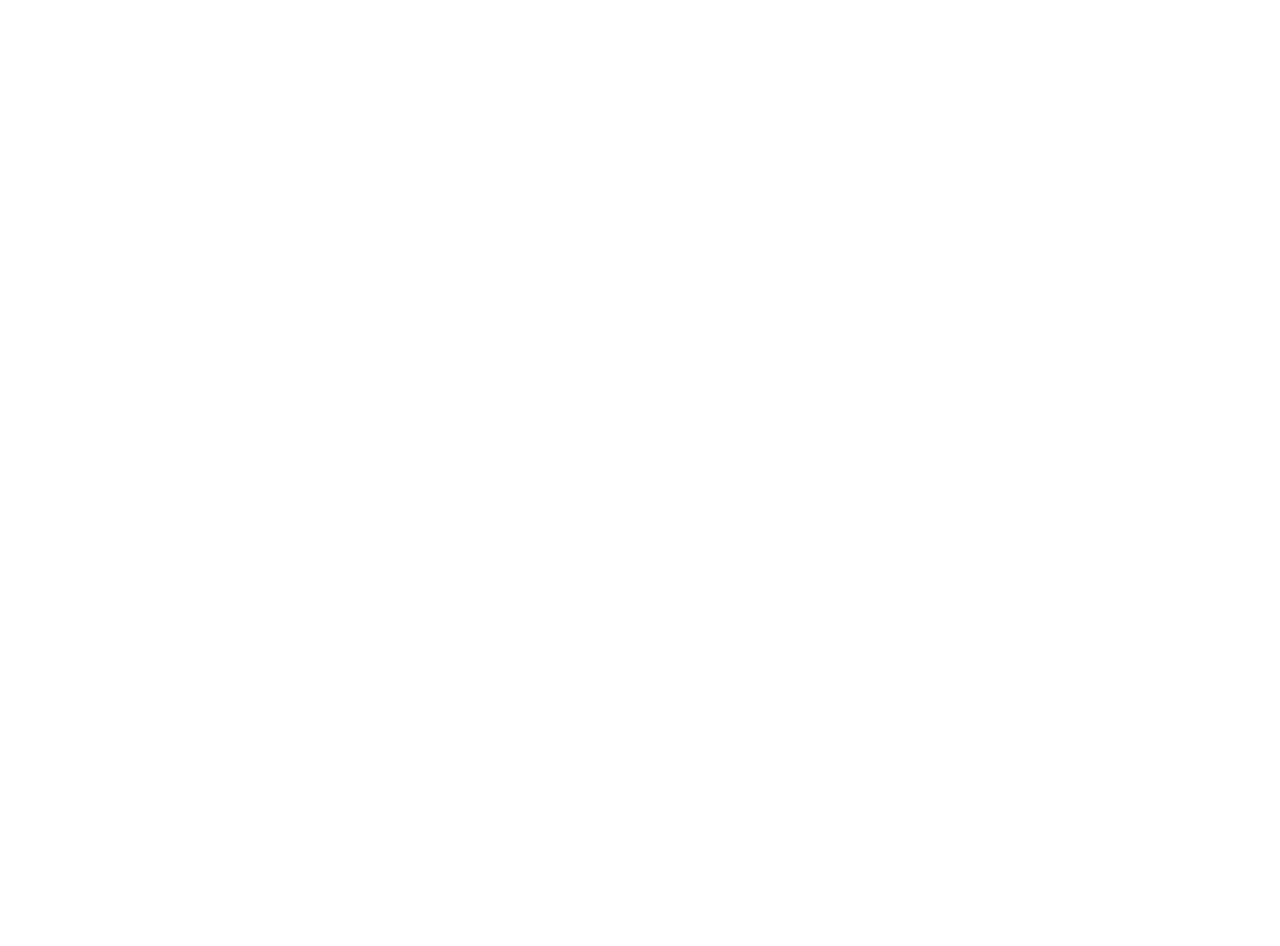
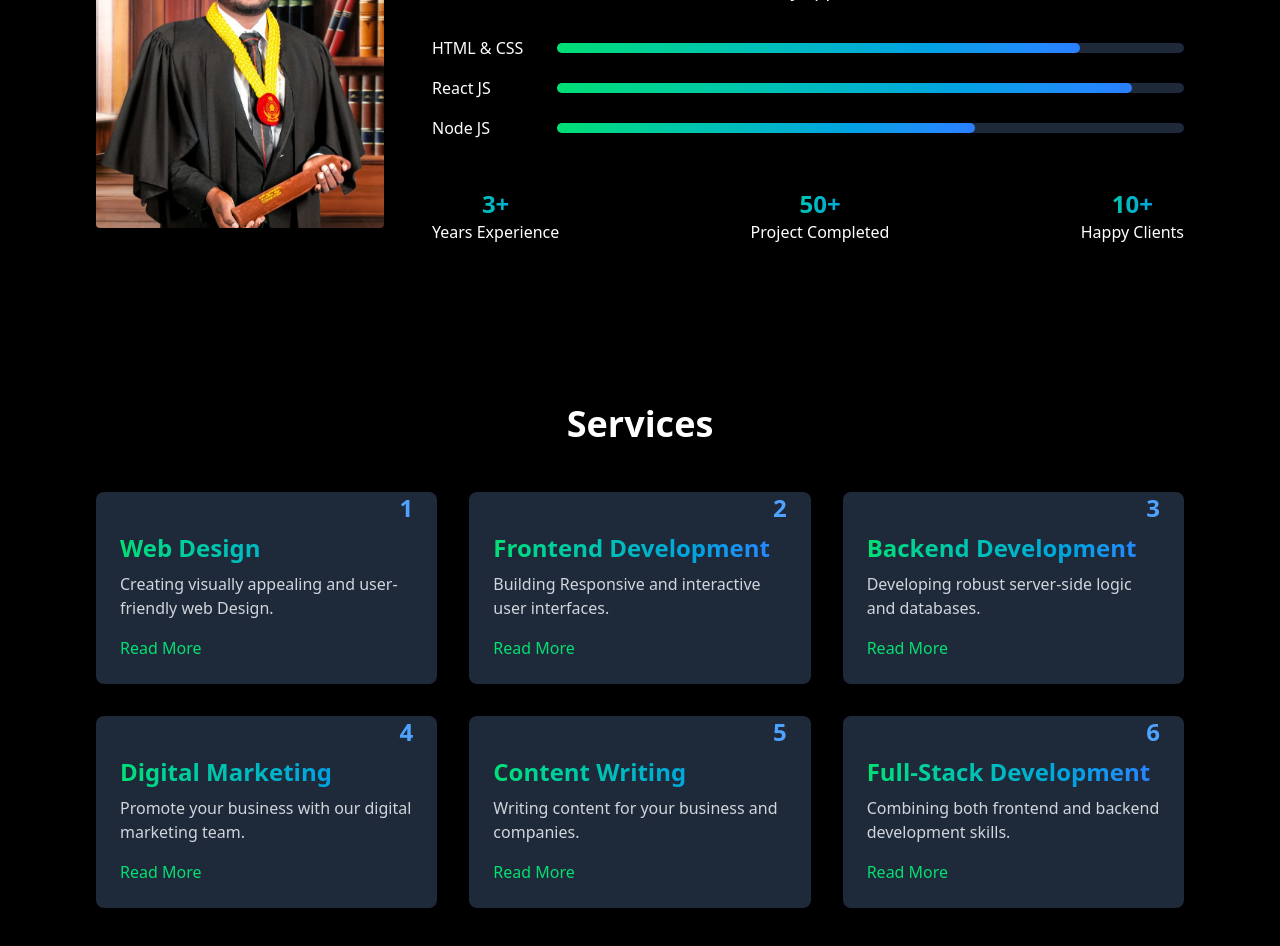
Before and after one commit to garusinha/Portfolio-Niketha_Senarath, a React (Vite) app: page / in a window 1280 px wide. Shown: the part 840-1786 px from the top of the page. Before the commit the page ends 800 px from the top, so only its background shows below. Built offline with nearby package versions, Linux system fonts and the light colour scheme.

Commit message:
Updated website content

```diff
--- a/src/App.jsx
+++ b/src/App.jsx
@@ -1,12 +1,16 @@
 import React from "react";
 import Navbar from "./components/Navbar";
 import Hero from "./components/Hero";
+import About from "./components/About";
+import Service from "./components/Service";
 
 const App = () => {
   return (
     <div>
       <Navbar />
       <Hero />
+      <About />
+      <Service />
     </div>
   );
 };
--- /dev/null
+++ b/src/components/About.jsx
@@ -0,0 +1,76 @@
+import React from "react";
+import AboutImage from "../assets/aboutme-image.jpg";
+
+const About = () => {
+  return (
+    <div className="bg-black text-white py-20" id="about">
+      <div className="container mx-auto px-8 md:px-16 lg:px-24">
+        <h2 className="text-4xl font-bold text-center mb-12">About Me</h2>
+        <div className="flex flex-col md:flex-row items-center md:space-x-12">
+          <img
+            src={AboutImage}
+            alt=""
+            className="w-72 h-80 rounded object-cover mb-8 md:mb-0"
+          />
+          <div className="flex-1">
+            <p className="text-lg mb-8">
+              I am a dedicated software developer with a Higher Diploma in
+              Computer Science from LSBF College in Singapore. Passionate about
+              web development and technology, I specialize in creating dynamic
+              and efficient solutions. Constantly learning and improving, I
+              strive to build innovative and user-friendly applications.
+            </p>
+            <div className="space-y-4">
+              <div className="flex items-center">
+                <label htmlFor="htmlandcss" className="w-2/12">
+                  HTML & CSS
+                </label>
+                <div className="grow bg-gray-800 rounded-full h-2.5">
+                  <div className="bg-gradient-to-r from-green-400 to-blue-500 h-2.5 rounded-full transform transition-transform duration-300 hover:scale-105 w-10/12"></div>
+                </div>
+              </div>
+              <div className="flex items-center">
+                <label htmlFor="htmlandcss" className="w-2/12">
+                  React JS
+                </label>
+                <div className="grow bg-gray-800 rounded-full h-2.5">
+                  <div className="bg-gradient-to-r from-green-400 to-blue-500 h-2.5 rounded-full transform transition-transform duration-300 hover:scale-105 w-11/12"></div>
+                </div>
+              </div>
+              <div className="flex items-center">
+                <label htmlFor="htmlandcss" className="w-2/12">
+                  Node JS
+                </label>
+                <div className="grow bg-gray-800 rounded-full h-2.5">
+                  <div className="bg-gradient-to-r from-green-400 to-blue-500 h-2.5 rounded-full transform transition-transform duration-300 hover:scale-105 w-8/12"></div>
+                </div>
+              </div>
+            </div>
+            <div className="mt-12 flex justify-between text-center">
+              <div>
+                <h3 className="text-2xl font-bold text-transparent bg-clip-text bg-gradient-to-r from-green-400 to-blue-500">
+                  3+
+                </h3>
+                <p>Years Experience</p>
+              </div>
+              <div>
+                <h3 className="text-2xl font-bold text-transparent bg-clip-text bg-gradient-to-r from-green-400 to-blue-500">
+                  50+
+                </h3>
+                <p>Project Completed</p>
+              </div>
+              <div>
+                <h3 className="text-2xl font-bold text-transparent bg-clip-text bg-gradient-to-r from-green-400 to-blue-500">
+                  10+
+                </h3>
+                <p>Happy Clients</p>
+              </div>
+            </div>
+          </div>
+        </div>
+      </div>
+    </div>
+  );
+};
+
+export default About;
--- /dev/null
+++ b/src/components/Service.jsx
@@ -0,0 +1,67 @@
+import React from "react";
+
+const services = [
+  {
+    id: 1,
+    title: "Web Design",
+    description: "Creating visually appealing and user-friendly web Design.",
+  },
+  {
+    id: 2,
+    title: "Frontend Development",
+    description: "Building Responsive and interactive user interfaces.",
+  },
+  {
+    id: 3,
+    title: "Backend Development",
+    description: "Developing robust server-side logic and databases.",
+  },
+  {
+    id: 4,
+    title: "Digital Marketing",
+    description: "Promote your business with our digital marketing team.",
+  },
+  {
+    id: 5,
+    title: "Content Writing",
+    description: "Writing content for your business and companies.",
+  },
+  {
+    id: 6,
+    title: "Full-Stack Development",
+    description: "Combining both frontend and backend development skills.",
+  },
+];
+const Service = () => {
+  return (
+    <div className="bg-black text-white py-20" id="about">
+      <div className="container mx-auto px-8 md:px-16 lg:px-24">
+        <h2 className="text-4xl font-bold text-center mb-12">Services</h2>
+        <div className="grid grid-cols-1 md:grid-cols-2 lg:grid-cols-3 gap-8">
+          {services.map((service) => (
+            <div
+              key={service.id}
+              className="bg-gray-800 px-6 pb-6 rounded-lg hover:shadow-lg transform transition-transform duration-300 hover:scale-105"
+            >
+              <div className="text-right text-2xl font-bold text-transparent bg-clip-text bg-gradient-to-r from-green-600 to-blue-400">
+                {service.id}
+              </div>
+              <h3 className="mt-2 text-2xl font-bold text-transparent bg-clip-text bg-gradient-to-r from-green-400 to-blue-500">
+                {service.title}
+              </h3>
+              <p className="mt-2 text-gray-300">{service.description}</p>
+              <a
+                href="#"
+                className="mt-4 inline-block text-green-400 hover:text-blue-500"
+              >
+                Read More
+              </a>
+            </div>
+          ))}
+        </div>
+      </div>
+    </div>
+  );
+};
+
+export default Service;
```
Also changed, not shown: src/assets/aboutme-image.jpg (added).
